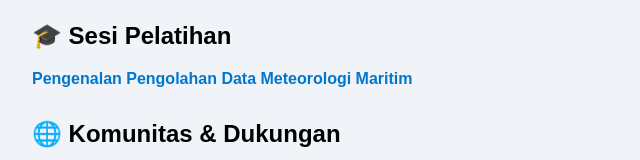
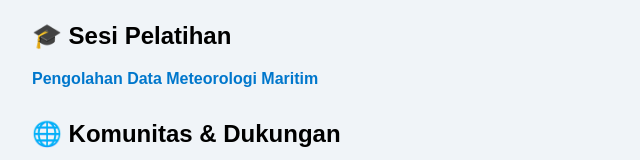
Before and after one commit to devmetmar/devmetmar.github.io, a plain HTML site: page index.html in a window 1280 px wide. Shown: the part 189-349 px from the top of the page, without its empty margins (0-640 px from the left). Drawn offline with Linux system fonts and the light colour scheme.

Commit message:
Update index.html

```diff
--- a/index.html
+++ b/index.html
@@ -47,7 +47,7 @@
   <div class="section">
     <h2>🎓 Sesi Pelatihan</h2>
     <ul>
-      <li><a href="https://devmetmar.github.io/marinemet-training/intro.html" target="_blank">Pengenalan Pengolahan Data Meteorologi Maritim</a></li>
+      <li><a href="https://devmetmar.github.io/marinemet-training/intro.html" target="_blank">Pengolahan Data Meteorologi Maritim</a></li>
     </ul>
   </div>
 
```
